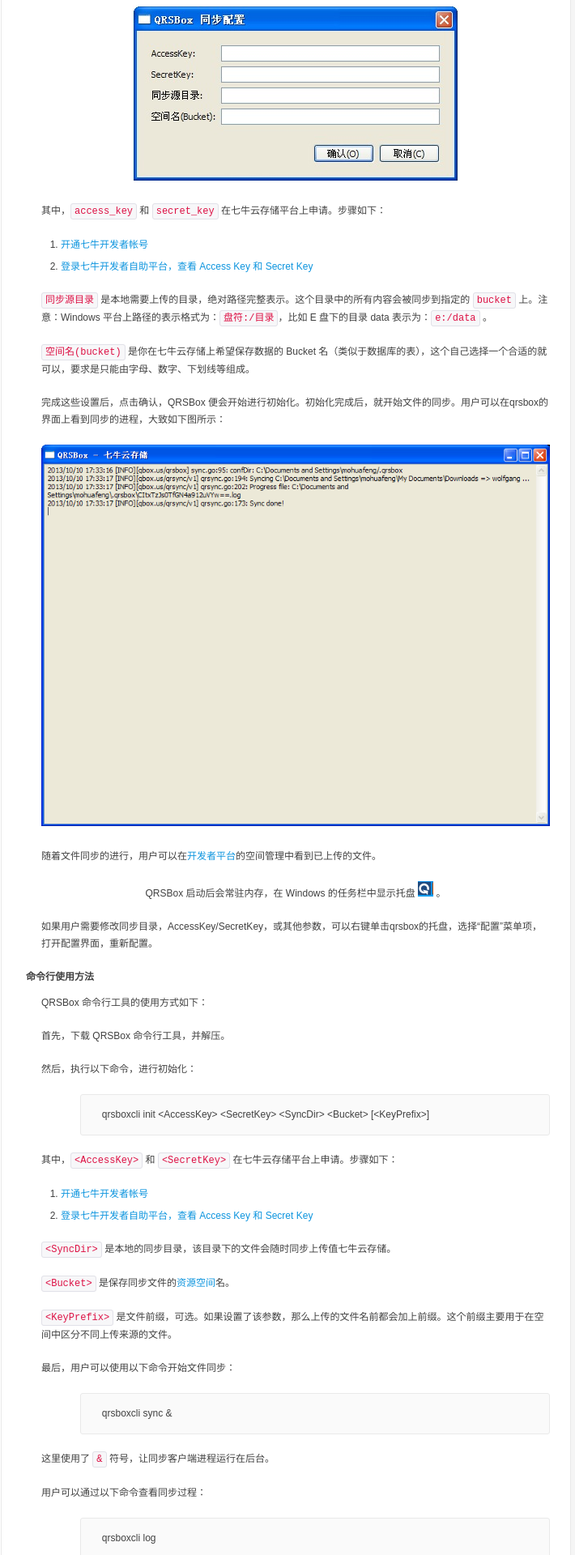
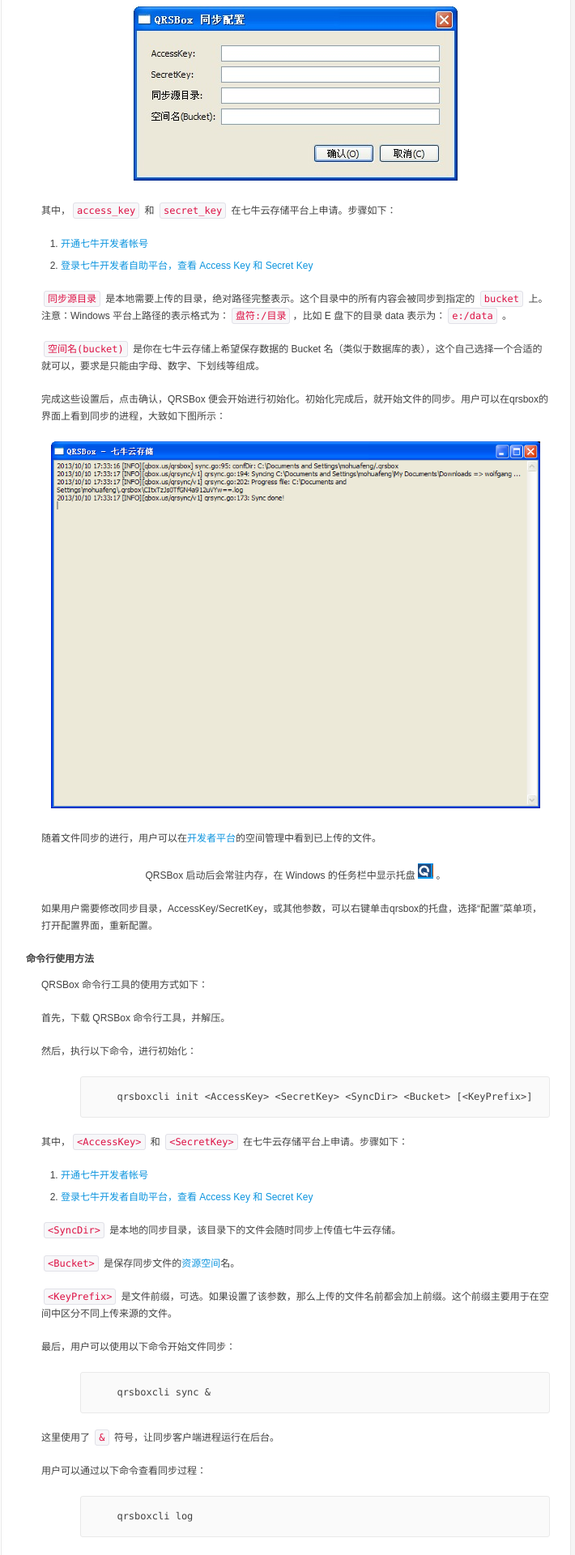
Before and after one commit to qiniu/developer.qiniu.com, a Jekyll site: the page built from docs/v6/tools/qrsbox.md, in a window 1280 px wide. Shown: the part 950-2870 px from the top of the page at 81% size, without its empty margins (416-1126 px from the left). Built offline with Jekyll 4.4.1, drawn with Linux system fonts in a browser that asks for light colours; nearby versions of some CDN libraries; library files that are not in the unit come from our copies.

Commit message:
update css

```diff
--- a/_layouts/docs.html
+++ b/_layouts/docs.html
@@ -53,7 +53,7 @@
                             <li>
                                 <span class="icon off_1">
                                 </span>
-                                <a class="link" href="/{{.Href}}">
+                                <a class="page-link" href="/{{.Href}}">
                                 {{.Title}}
                                     </a>
                             </li>
@@ -79,7 +79,7 @@
                                     <h5 class="panel-title">
                                         <span class="icon off_2">
                                         </span>
-                                        <a href="/{{.Href}}" class="link"> {{.Title}} </a>
+                                        <a href="/{{.Href}}" class="page-link link"> {{.Title}} </a>
                                         <span class="icon"></span>
                                     </h5>
                                 </div>
@@ -88,12 +88,12 @@
                                     <ul class="panel-list level-three nav">
                                         {{range .Child}}
                                         <li>
-                                            <a href="/{{.Href}}"> {{.Title}} </a>
+                                            <a href="/{{.Href}}" class="page-link"> {{.Title}} </a>
                                             {{if isnot_nil_or_empty .Child}}
                                             <ul class="panel-list level-four nav">
                                                 {{range .Child}}
                                                 <li>
-                                                    <a href="/{{.Href}}">{{.Title}} </a>
+                                                    <a href="/{{.Href}}"  class="page-link">{{.Title}} </a>
                                                 </li>
                                                 {{end}}
                                             </ul>
@@ -124,7 +124,7 @@
                                     <h5 class="panel-title">
                                         <span class="icon off_2">
                                         </span>
-                                        <a href="/{{.Href}}" class="link"> {{.Title}} </a>
+                                        <a href="/{{.Href}}" class="page-link link"> {{.Title}} </a>
                                         <span class="icon"></span>
                                     </h5>
                                 </div>
@@ -133,12 +133,12 @@
                                     <ul class="panel-list level-three nav">
                                         {{range .Child}}
                                         <li>
-                                            <a href="/{{.Href}}"> {{upcase .Title}} </a>
+                                            <a href="/{{.Href}}"  class="page-link"> {{upcase .Title}} </a>
                                             {{if isnot_nil_or_empty .Child}}
                                             <ul class="panel-list level-four nav">
                                                 {{range .Child}}
                                                 <li>
-                                                    <a href="/{{.Href}}">{{.Title}} </a>
+                                                    <a href="/{{.Href}}"  class="page-link">{{.Title}} </a>
                                                 </li>
                                                 {{end}}
                                             </ul>
@@ -171,7 +171,7 @@
                                     <h5 class="panel-title">
                                         <span class="icon off_2">
                                         </span>
-                                        <a href="/docs/v6/tools/qboxrsctl.html" class="link">
+                                        <a href="/docs/v6/tools/qboxrsctl.html" class="page-link  link">
                                                 qboxrsctl
                                             </a>
                                         <span class="icon">
@@ -187,7 +187,7 @@
                                     <h5 class="panel-title">
                                         <span class="icon off_2">
                                         </span>
-                                        <a href="/docs/v6/tools/qrsbox.html" class="link">
+                                        <a href="/docs/v6/tools/qrsbox.html" class="page-link  link">
                                                 qrsbox
                                             </a>
                                         <span class="icon">
@@ -202,7 +202,7 @@
                                     <h5 class="panel-title">
                                         <span class="icon off_2">
                                         </span>
-                                        <a href="/docs/v6/tools/qrsync.html" class="link">
+                                        <a href="/docs/v6/tools/qrsync.html" class="page-link  link">
                                                 qrsync
                                             </a>
                                         <span class="icon">
@@ -233,7 +233,7 @@
                                     <h5 class="panel-title">
                                         <span class="icon off_1">
                                         </span>
-                                        <a href="/{{.Href}}" class="link"> {{.Title}} </a>
+                                        <a href="/{{.Href}}" class="page-link  link"> {{.Title}} </a>
                                         <span class="icon"></span>
                                     </h5>
                                 </div>
@@ -242,12 +242,12 @@
                                     <ul class="panel-list level-three nav">
                                         {{range .Child}}
                                         <li>
-                                            <a href="/{{.Href}}"> {{.Title}} </a>
+                                            <a href="/{{.Href}}"  class="page-link"> {{.Title}} </a>
                                             {{if isnot_nil_or_empty .Child}}
                                             <ul class="panel-list level-four nav">
                                                 {{range .Child}}
                                                 <li>
-                                                    <a href="/{{.Href}}">{{.Title}} </a>
+                                                    <a href="/{{.Href}}"  class="page-link">{{.Title}} </a>
                                                 </li>
                                                 {{end}}
                                             </ul>
--- a/static/css/main.css
+++ b/static/css/main.css
@@ -964,6 +964,10 @@
 .api-content a {
   color: #0c94de;
 }
+.api-content hr {
+  margin: 20px auto;
+  padding-left: 24px;
+}
 .api-content table {
   border: 1px solid #e6e6e6;
   margin-left: 24px;
@@ -1030,6 +1034,8 @@
   white-space: pre-wrap;
   background-color: transparent;
   border: 0;
+  font-family: Consolas,Monaco,Menlo;
+  margin: auto 3px;
 }
 .api-content blockquote {
   padding: 6px;
@@ -1051,9 +1057,11 @@
   border-top-left-radius: 3px;
   border-bottom-right-radius: 3px;
   border-bottom-left-radius: 3px;
+  font-family: Consolas,Monaco,Menlo;
+  margin: auto 3px;
 }
 .api-content img[alt] {
-  max-width: 628px;
+  max-width: 604px;
 }
 .api-content .center {
   text-align: center;
```
Also changed, not shown: _includes/api_sdk_menu.html (+11 -11 lines), static/css/less/_api.less (+9 -1 lines).
